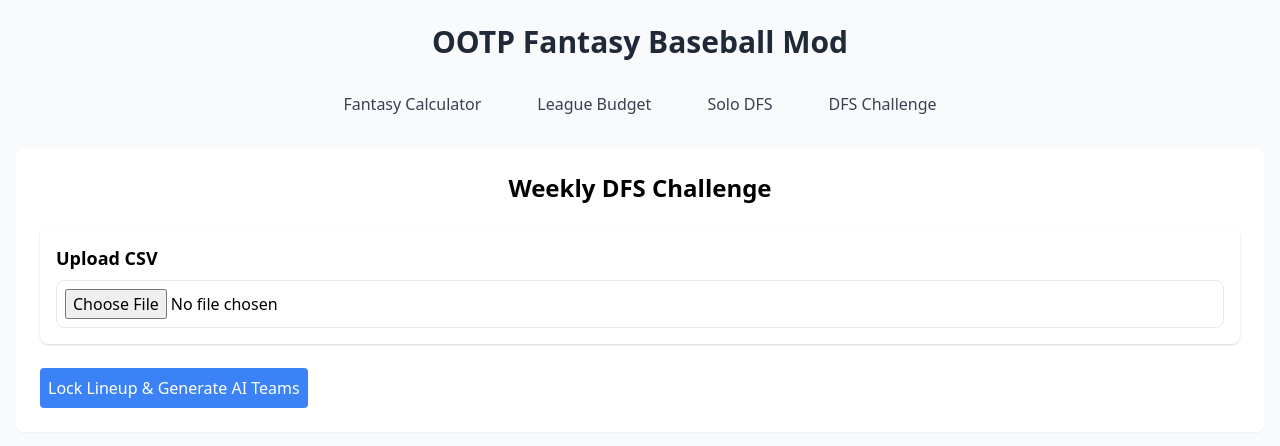
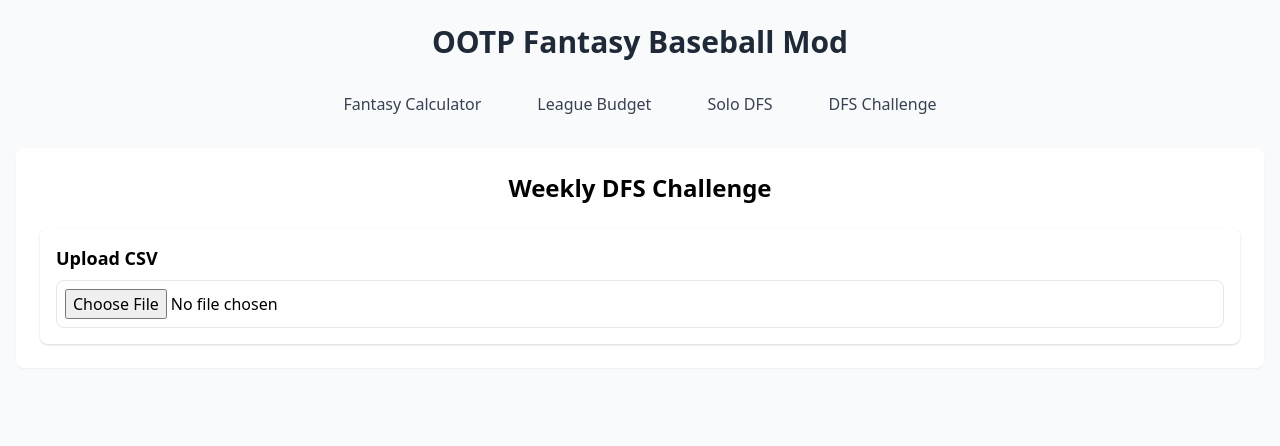
Before and after one commit to quarterback/SimBaseballCalc, a React (Create React App) app: page /dfs-ai in a window 1280 px wide. Shown: the top 446 px of the page. Built offline with nearby package versions, Linux system fonts and the light colour scheme.

Commit message:
Update DFSAI.js

```diff
--- a/src/DFSAI.js
+++ b/src/DFSAI.js
@@ -3,6 +3,8 @@ import Papa from 'papaparse';
 
 const DFSAI = () => {
   const [availablePlayers, setAvailablePlayers] = useState([]);
+  const [searchQuery, setSearchQuery] = useState('');
+  const [roster, setRoster] = useState([]);
   const [currentScore, setCurrentScore] = useState(0);
   const [loadingStats, setLoadingStats] = useState(false);
   const [error, setError] = useState('');
@@ -19,33 +21,6 @@ const DFSAI = () => {
       pitching: { 'IP': 2.25, 'K': 2, 'W': 4, 'ER': -2, 'H': -0.6, 'BB': -0.6, 'HP': -0.6, 'CG': 2.5 }
     }
   };
-
-  const aiPersonalities = [
-    { name: 'KateParkfactor', strategy: 'venueAnalytics' },
-    { name: 'xWOBA_Warrior', strategy: 'advancedStats' },
-    { name: 'Sarah_Numbers', strategy: 'probabilityBased' },
-    { name: 'TomTheStacker', strategy: 'stackLineups' },
-    { name: 'AceHunter_Mike', strategy: 'elitePitcher' },
-    { name: 'ValueJohn_DFS', strategy: 'valueHunting' },
-    { name: 'CindyContact', strategy: 'highFloor' },
-    { name: 'Dave_LaunchAngle', strategy: 'powerUpside' },
-    { name: 'RobertsonK9', strategy: 'strikeoutHeavy' },
-    { name: 'JenStreakSpotter', strategy: 'hotHands' },
-    { name: 'WeatherWatcherAl', strategy: 'weatherBased' },
-    { name: 'MariaMatchups', strategy: 'matchupBased' },
-    { name: 'FadeTheChalk_Sam', strategy: 'contrarian' },
-    { name: 'LowOwned_Lisa', strategy: 'lowOwnership' },
-    { name: 'ReversePublic', strategy: 'antiConsensus' },
-    { name: 'BallparkBetty', strategy: 'homeTeamStack' },
-    { name: 'SpeedsterSteve', strategy: 'baserunning' },
-    { name: 'DefensiveDiana', strategy: 'runPrevention' },
-    { name: 'FavoriteTeamFred', strategy: 'biased' },
-    { name: 'DartThrowDan', strategy: 'random' },
-    { name: 'GutFeelGrace', strategy: 'emotional' },
-    { name: 'YesterdayHero', strategy: 'chasePast' },
-    { name: 'TiltedTony', strategy: 'tiltChasing' },
-    { name: 'FOMO_Frank', strategy: 'fomo' }
-  ];
 
   const processFile = (file) => {
     setLoadingStats(true);
@@ -87,30 +62,29 @@ const DFSAI = () => {
     return Object.entries(scoring).reduce((total, [stat, value]) => total + (player[stat] || 0) * value, 0);
   };
 
-  const generateAiTeams = () => {
-    if (availablePlayers.length === 0) {
-      setError('No player data available.');
+  const addToRoster = (player) => {
+    if (roster.length >= 9) {
+      setError('Roster is full (9 players maximum)');
       return;
     }
 
-    let teams = aiPersonalities.map(personality => {
-      let selectedPlayers = availablePlayers.sort(() => 0.5 - Math.random()).slice(0, 9);
-      let totalPoints = selectedPlayers.reduce((sum, player) => sum + calculatePoints(player), 0);
-      return { name: personality.name, score: totalPoints, roster: selectedPlayers };
-    });
-
-    if (difficulty === 'hard') {
-      teams.forEach(team => team.score *= 1.1);
-    } else if (difficulty === 'easy') {
-      teams.forEach(team => team.score *= 0.9);
-    }
-
-    setAiTeams(teams);
+    const updatedRoster = [...roster, {
+      ...player,
+      points: calculatePoints(player)
+    }];
+    setRoster(updatedRoster);
+    updateScore(updatedRoster);
   };
 
-  const lockGame = () => {
-    setGameLocked(true);
-    generateAiTeams();
+  const removeFromRoster = (playerIndex) => {
+    const updatedRoster = roster.filter((_, index) => index !== playerIndex);
+    setRoster(updatedRoster);
+    updateScore(updatedRoster);
+  };
+
+  const updateScore = (currentRoster) => {
+    const score = currentRoster.reduce((total, player) => total + player.points, 0);
+    setCurrentScore(score);
   };
 
   return (
@@ -132,23 +106,78 @@ const DFSAI = () => {
         />
       </div>
 
-      {/* Lock Lineup & Generate AI Teams */}
-      <button onClick={lockGame} disabled={gameLocked || availablePlayers.length === 0} className="bg-blue-500 text-white p-2 rounded mt-2">
-        Lock Lineup & Generate AI Teams
-      </button>
+      {/* Player Selection */}
+      {availablePlayers.length > 0 && (
+        <div className="bg-white rounded-lg shadow p-4">
+          <h3 className="text-lg font-semibold mb-4">Available Players</h3>
+          <input
+            type="text"
+            placeholder="Search players..."
+            value={searchQuery}
+            onChange={(e) => setSearchQuery(e.target.value)}
+            className="w-full p-2 mb-4 border rounded-lg"
+          />
+          <div className="h-96 overflow-y-auto">
+            <table className="min-w-full">
+              <thead className="bg-gray-50">
+                <tr>
+                  <th className="p-2 text-left">Name</th>
+                  <th className="p-2 text-left">POS</th>
+                  <th className="p-2 text-right">Action</th>
+                </tr>
+              </thead>
+              <tbody>
+                {availablePlayers
+                  .filter(player => player.Name.toLowerCase().includes(searchQuery.toLowerCase()))
+                  .map((player, idx) => (
+                    <tr key={idx} className="border-t">
+                      <td className="p-2">{player.Name}</td>
+                      <td className="p-2">{player.POS}</td>
+                      <td className="p-2 text-right">
+                        <button
+                          onClick={() => addToRoster(player)}
+                          className="px-3 py-1 bg-blue-500 text-white rounded hover:bg-blue-600"
+                        >
+                          Add
+                        </button>
+                      </td>
+                    </tr>
+                  ))}
+              </tbody>
+            </table>
+          </div>
+        </div>
+      )}
 
-      {/* Leaderboard */}
-      {gameLocked && (
-        <div>
-          <h3 className="text-xl font-bold mt-4">Leaderboard</h3>
-          <table className="table-auto w-full border">
-            <thead>
-              <tr><th>User/AI</th><th>Score</th></tr>
+      {/* Current Roster */}
+      {roster.length > 0 && (
+        <div className="bg-white rounded-lg shadow p-4 mt-4">
+          <h3 className="text-lg font-semibold mb-2">Your Roster</h3>
+          <p className="text-lg font-semibold">Current Score: {currentScore.toFixed(1)}</p>
+          <table className="min-w-full">
+            <thead className="bg-gray-50">
+              <tr>
+                <th className="p-2 text-left">Name</th>
+                <th className="p-2 text-left">POS</th>
+                <th className="p-2 text-right">Points</th>
+                <th className="p-2 text-right">Action</th>
+              </tr>
             </thead>
             <tbody>
-              <tr><td>You</td><td>{currentScore.toFixed(1)}</td></tr>
-              {aiTeams.map((team, idx) => (
-                <tr key={idx}><td>{team.name}</td><td>{team.score.toFixed(1)}</td></tr>
+              {roster.map((player, idx) => (
+                <tr key={idx} className="border-t">
+                  <td className="p-2">{player.Name}</td>
+                  <td className="p-2">{player.POS}</td>
+                  <td className="p-2 text-right">{player.points.toFixed(1)}</td>
+                  <td className="p-2 text-right">
+                    <button
+                      onClick={() => removeFromRoster(idx)}
+                      className="px-3 py-1 bg-red-500 text-white rounded hover:bg-red-600"
+                    >
+                      Remove
+                    </button>
+                  </td>
+                </tr>
               ))}
             </tbody>
           </table>
```
